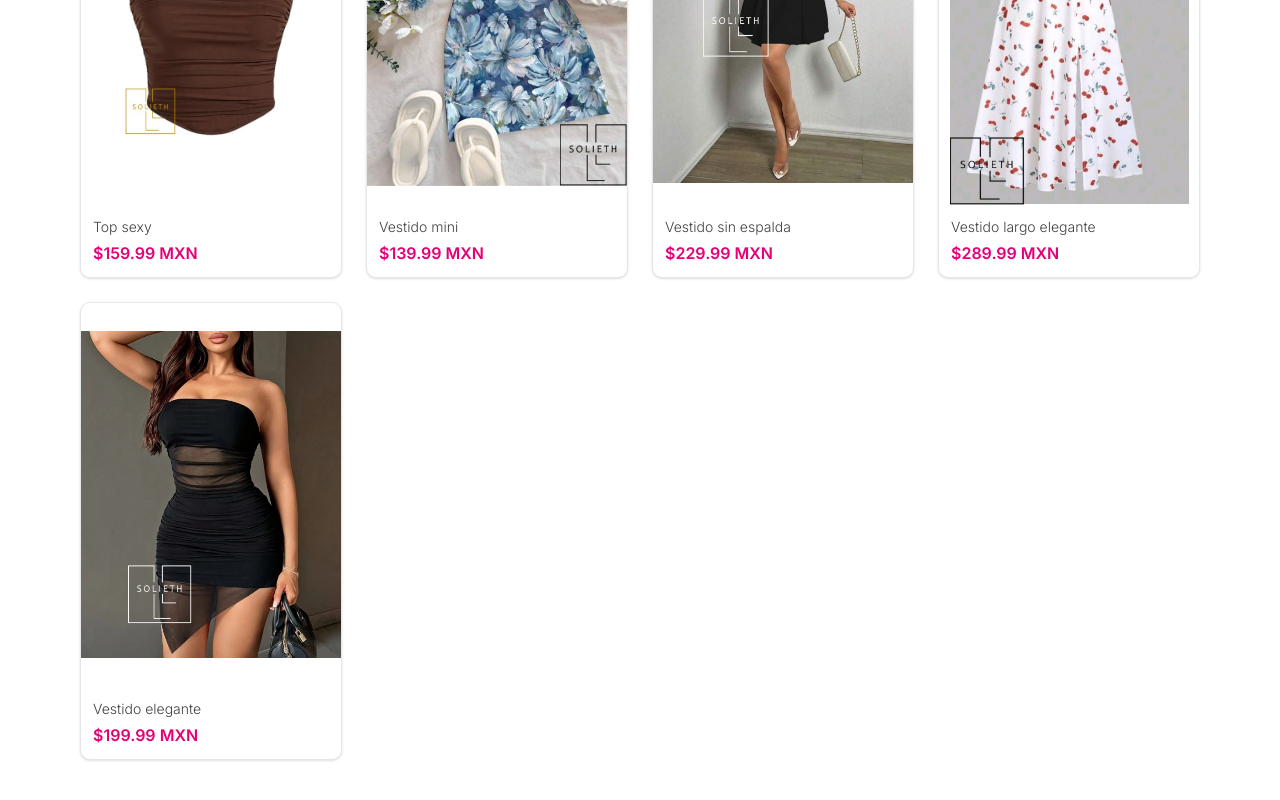
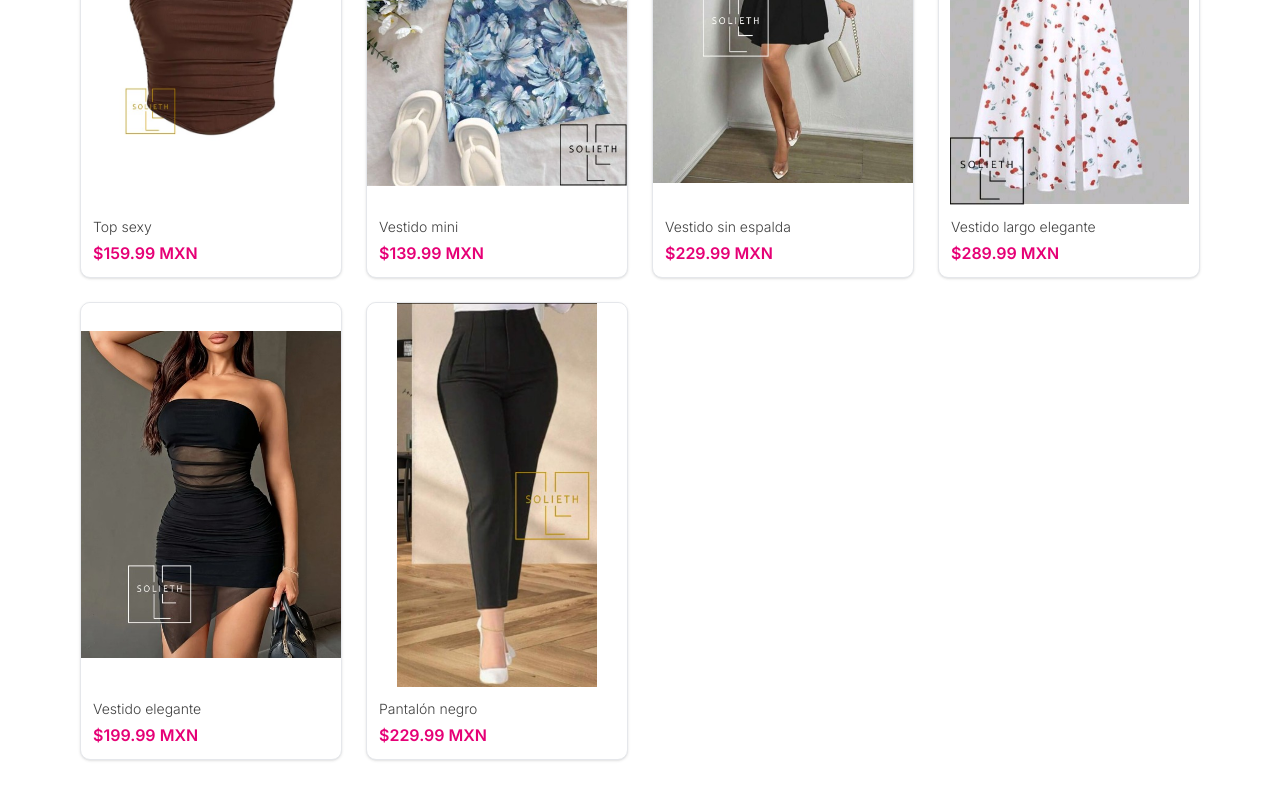
Before and after one commit to EedwinGglez11/Solieth, a Next.js app: page / in a window 1280 px wide. Shown: the part 2263-3063 px from the top of the page. Built offline with nearby package versions, Linux system fonts and the light colour scheme.

Commit message:
cambio nuevo producto

```diff
--- a/app/page.tsx
+++ b/app/page.tsx
@@ -120,6 +120,12 @@ const products = [
     name: "Vestido elegante",
     price: 199.99,
     image: "/ropa/vestidonegrotrans.jpg",
+  },
+  {
+    id: 18,
+    name: "Pantalón negro",
+    price: 229.99,
+    image: "/ropa/pantalonnegro.jpg",
   },
 ];
 
--- a/data/productos.ts
+++ b/data/productos.ts
@@ -261,4 +261,20 @@ export const products = [
 
         ],
   },
+  {
+    id: 18,
+    name: 'Pantalón negro',
+    price: 229.99,
+    description: 'Pantalón negro de tiro alto con pinzas a los lados, talla 9.',
+    images: ['/ropa/pantalonnegro.jpg'],
+    colors: [
+      {
+        name: 'Negro',
+        image: '/ropa/pantalonnegro.jpg',
+        nameOverride: 'Pantalón negro',
+        description:  'Pantalón negro de tiro alto con pinzas a los lados, talla 9.',
+      }
+
+        ],
+  },
 ];
```
Also changed, not shown: public/ropa/pantalonnegro.jpg (added).
